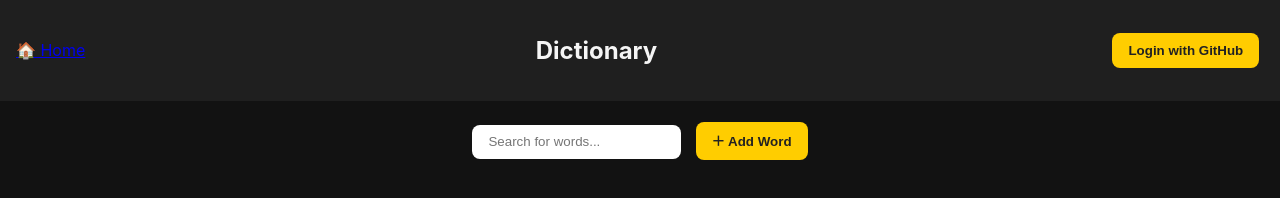
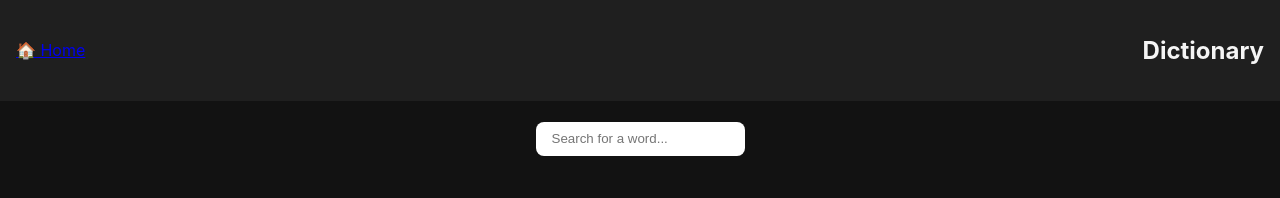
Before and after one commit to OrangishSkies/Language, a plain HTML site: page dictionary.html in a window 1280 px wide. Drawn offline with Linux system fonts and the light colour scheme; no server answers.

Commit message:
Update dictionary.html

```diff
--- a/dictionary.html
+++ b/dictionary.html
@@ -10,18 +10,15 @@
     <nav>
       <a href="index.html">🏠 Home</a>
       <h1>Dictionary</h1>
-      <button id="loginBtn">Login with GitHub</button>
     </nav>
   </header>
 
-  <div id="search-section">
-    <input type="text" id="search" placeholder="Search for words...">
-    <button id="addWord">＋ Add Word</button>
-  </div>
+  <section id="search-section">
+    <input type="text" id="search" placeholder="Search for a word...">
+  </section>
 
   <section id="word-container"></section>
 
   <script src="script.js"></script>
-  <script src="auth.js"></script>
 </body>
 </html>
```
